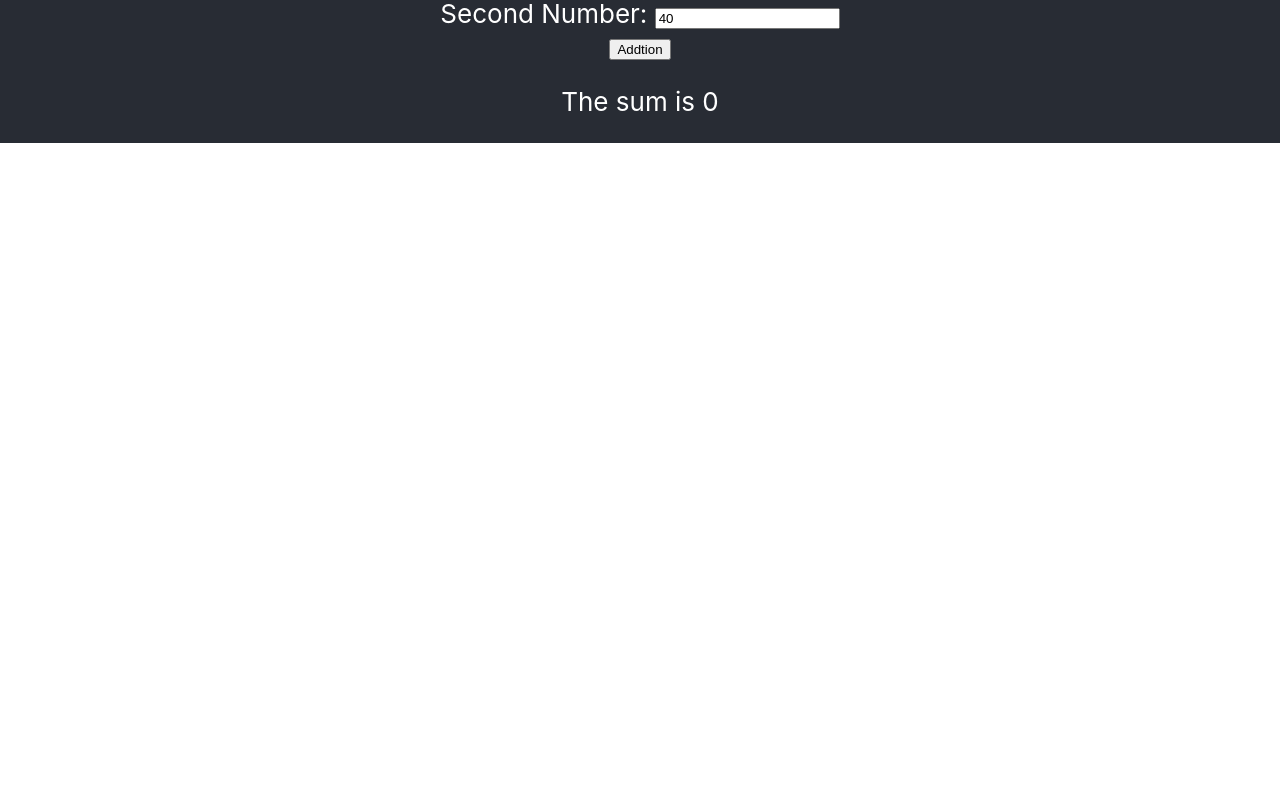
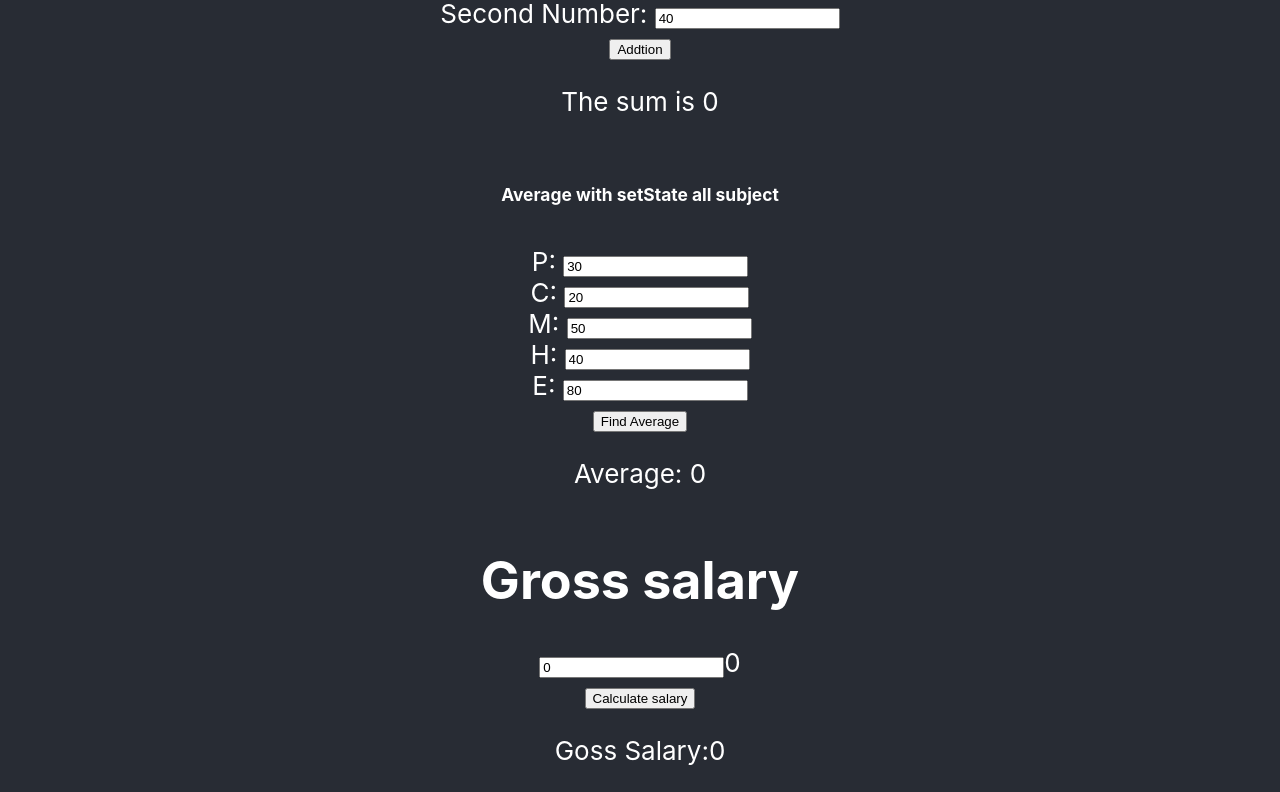
Before and after one commit to HarshaMeerchandani/React-all-learning-doc, a React (Create React App) app: page / in a window 1280 px wide. Shown: the part 2998-3790 px from the top of the page. Before the commit the page ends 3141 px from the top, so only its background shows below. Built offline with nearby package versions, Linux system fonts and the light colour scheme.

Commit message:
"gross salary exmaple"

```diff
--- a/src/App.js
+++ b/src/App.js
@@ -12,6 +12,8 @@ import Average from './Average';
 import Product from './Product';
 import Cities from './Cities';
 import Addsetstate from './Addsetstate';
+import Student from './Student';
+import Salary from './Salary';
 
 function App() {
 // name,age and sal is the properties of component.
@@ -41,6 +43,10 @@ function App() {
         <Cities/>
 
         <Addsetstate/>
+
+        <Student/>
+
+        <Salary/>
           </header>
     </div>
   );
--- /dev/null
+++ b/src/Salary.js
@@ -0,0 +1,53 @@
+import React, { Component } from "react";
+
+class Salary extends Component {
+  constructor() {
+    super();
+    this.state = {
+      bs: 0,
+      gs: 0
+    };
+  }
+
+  setBasiasalary = event => {
+    this.setState({
+      bs: event.target.value
+    });
+  };
+
+  CalculateSalary = () => {
+    const dr = (this.state.bs * 7) / 100;
+    const hv = (this.state.bs * 6) / 100;
+    const tra = (this.state.bs * 5) / 100;
+    const grosssalry =
+      parseInt(this.state.bs) + parseInt(dr) + parseInt(hv) - parseInt(tra);
+
+    this.setState({
+      gs: grosssalry
+    });
+  };
+
+  render() {
+    return (
+      <div>
+        <h1>Gross salary</h1>
+        <input
+          type="text"
+          id="btnid"
+          onChange={this.setBasiasalary}
+          value={this.state.bs}
+        />
+        {this.state.bs}
+        <br></br>
+        <button onClick={this.CalculateSalary}>Calculate salary</button>
+        <p>
+          Goss Salary:
+          {this.state.da}
+          {this.state.gs}
+        </p>
+      </div>
+    );
+  }
+}
+
+export default Salary;
--- /dev/null
+++ b/src/Student.js
@@ -0,0 +1,49 @@
+import React , { Component } from "react"
+
+class Student extends Component{
+    constructor(){
+        super();
+        this.state = {
+            P:30,
+            C:20,
+            M:50,
+            H:40,
+            E:80,
+            markavg: 0
+        }
+    }
+
+    FindAverage = () =>{
+        const avg = parseInt(this.state.P) + parseInt(this.state.M) + parseInt(this.state.C) + parseInt(this.state.H) + + parseInt(this.state.E)
+
+        this.setState(
+            {
+                markavg: avg/5
+            }
+        )
+    }
+
+
+
+    render(){
+        return(
+            <div>
+                <h6>Average with setState all subject</h6>
+                P:  <input type="text" value={ this.state.P } onChange={ (event) => this.setState({ P:event.target.value })}/>
+                <br></br>
+                C:  <input type="text" value={ this.state.C } onChange={ (event) => this.setState({ C:event.target.value })}/>
+                <br></br>
+                M:  <input type="text" value={ this.state.M } onChange={ (event) => this.setState({ M:event.target.value })}/>
+                <br></br>
+                H:  <input type="text" value={ this.state.H } onChange={ (event) => this.setState({ H:event.target.value })}/>
+                <br></br>
+                E:  <input type="text" value={ this.state.E } onChange={ (event) => this.setState({ E:event.target.value })}/>
+                <br></br>
+                <button onClick={ this.FindAverage }> Find Average</button>
+                <p> Average: { this.state.markavg }</p>
+            </div>
+        )
+    }
+}
+
+export default Student;
```
